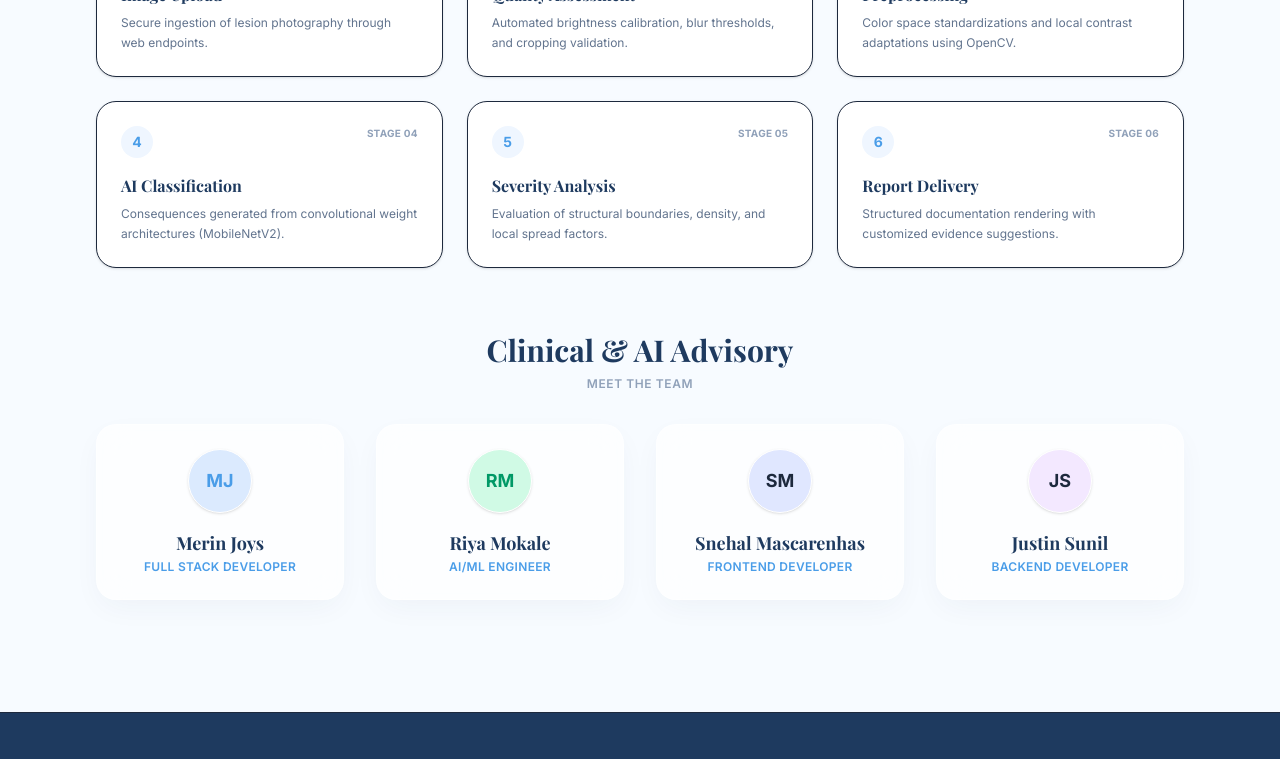
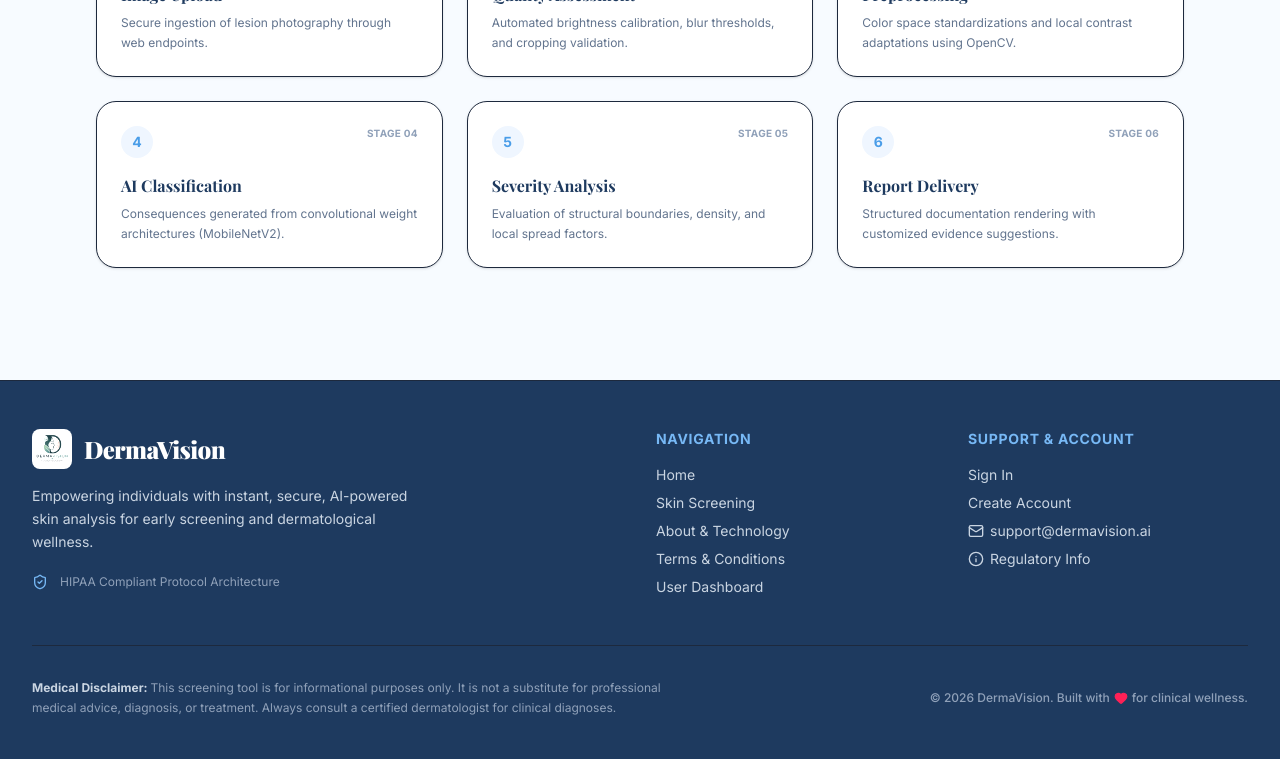
Before and after one commit to Merin2806/DermaVision, a React (Vite) app in the folder frontend/: page /about in a window 1280 px wide. Shown: the part 793-1552 px from the top of the page. Built offline with nearby package versions, Linux system fonts and the light colour scheme; a web font is replaced by a local one.

Commit message:
Further Changes

```diff
--- a/frontend/src/pages/About/About.jsx
+++ b/frontend/src/pages/About/About.jsx
@@ -10,33 +10,6 @@ const About = () => {
     { num: '4', title: 'AI Classification', desc: 'Consequences generated from convolutional weight architectures (MobileNetV2).' },
     { num: '5', title: 'Severity Analysis', desc: 'Evaluation of structural boundaries, density, and local spread factors.' },
     { num: '6', title: 'Report Delivery', desc: 'Structured documentation rendering with customized evidence suggestions.' }
-  ];
-
-  const team = [
-    {
-      name: 'Merin Joys',
-      role: 'Full Stack Developer',
-      initials: 'MJ',
-      color: 'bg-blue-100 text-primary'
-    },
-    {
-      name: 'Riya Mokale',
-      role: 'AI/ML Engineer',
-      initials: 'RM',
-      color: 'bg-emerald-100 text-emerald-600'
-    },
-    {
-      name: 'Snehal Mascarenhas',
-      role: 'Frontend Developer',
-      initials: 'SM',
-      color: 'bg-indigo-100 text-indigo-650'
-    },
-    {
-      name: 'Justin Sunil',
-      role: 'Backend Developer',
-      initials: 'JS',
-      color: 'bg-purple-100 text-purple-650'
-    }
   ];
 
   return (
@@ -111,31 +84,6 @@ const About = () => {
         </div>
       </div>
 
-      {/* 4. Team Cards */}
-      <div className="space-y-8">
-        <div className="text-center max-w-xl mx-auto space-y-2">
-          <h2 className="text-3xl font-serif text-accent font-bold">Clinical & AI Advisory</h2>
-          <p className="text-xs text-slate-400 font-semibold uppercase tracking-wider">Meet the team</p>
-        </div>
-
-        <div className="grid grid-cols-1 sm:grid-cols-2 lg:grid-cols-4 gap-8">
-          {team.map((member, idx) => (
-            <div
-              key={idx}
-              className="glass-card rounded-custom p-6 shadow-sm border border-slate-100 hover:shadow-md transition-all duration-300 flex flex-col items-center text-center space-y-4"
-            >
-              {/* Initials Avatar */}
-              <div className={`w-16 h-16 rounded-full flex items-center justify-center font-bold text-lg shadow-sm border border-white ${member.color}`}>
-                {member.initials}
-              </div>
-              <div>
-                <h4 className="text-lg font-bold font-serif text-accent">{member.name}</h4>
-                <p className="text-xs text-primary font-semibold tracking-wide uppercase mt-0.5">{member.role}</p>
-              </div>
-            </div>
-          ))}
-        </div>
-      </div>
     </motion.div>
   );
 };
--- a/frontend/src/pages/Loading/Loading.jsx
+++ b/frontend/src/pages/Loading/Loading.jsx
@@ -1,33 +1,9 @@
-import React, { useEffect, useState } from 'react';
+import React from 'react';
 import { motion } from 'framer-motion';
 import logoImg from '../../assets/logo/logo.png';
 import { Sparkles } from 'lucide-react';
 
 const Loading = () => {
-  const [activeLogIndex, setActiveLogIndex] = useState(0);
-
-  const pipelineLogs = [
-    'Initializing neural network layers...',
-    'Performing histogram equalization and color correction...',
-    'Extracting region-of-interest bounding coordinates...',
-    'Passing features to MobileNetV2 and EfficientNetB0 models...',
-    'Evaluating confidence ratios against clinical database metrics...',
-    'Classifying structural borders and lesion severity scales...',
-    'Formatting diagnostic recommendations report...'
-  ];
-
-  useEffect(() => {
-    const interval = setInterval(() => {
-      setActiveLogIndex((prev) => {
-        if (prev < pipelineLogs.length - 1) {
-          return prev + 1;
-        }
-        return prev;
-      });
-    }, 280);
-
-    return () => clearInterval(interval);
-  }, []);
 
   return (
     <div className="fixed inset-0 z-50 bg-[#F7FBFF] flex flex-col items-center justify-center p-6">
@@ -83,28 +59,6 @@ const Loading = () => {
             transition={{ duration: 1.8, ease: 'easeInOut' }}
           />
         </div>
-
-        {/* Sequential Logs Terminal */}
-        <div className="w-full bg-slate-900/95 text-slate-300 font-mono text-[11px] p-5 rounded-custom text-left shadow-lg border border-slate-800 space-y-2.5 h-[160px] overflow-y-auto flex flex-col justify-end">
-          {pipelineLogs.slice(0, activeLogIndex + 1).map((log, idx) => {
-            const isLast = idx === activeLogIndex;
-            return (
-              <motion.div
-                key={idx}
-                initial={{ opacity: 0, x: -10 }}
-                animate={{ opacity: 1, x: 0 }}
-                transition={{ duration: 0.2 }}
-                className={`flex items-start ${isLast ? 'text-primary' : 'text-slate-400'}`}
-              >
-                <span className="text-primary mr-2 select-none shrink-0">&gt;</span>
-                <span className="leading-relaxed">{log}</span>
-              </motion.div>
-            );
-          })}
-          {activeLogIndex < pipelineLogs.length - 1 && (
-            <div className="w-1.5 h-3 bg-primary animate-pulse ml-4 mt-0.5 inline-block shrink-0"></div>
-          )}
-        </div>
       </div>
     </div>
   );
```
